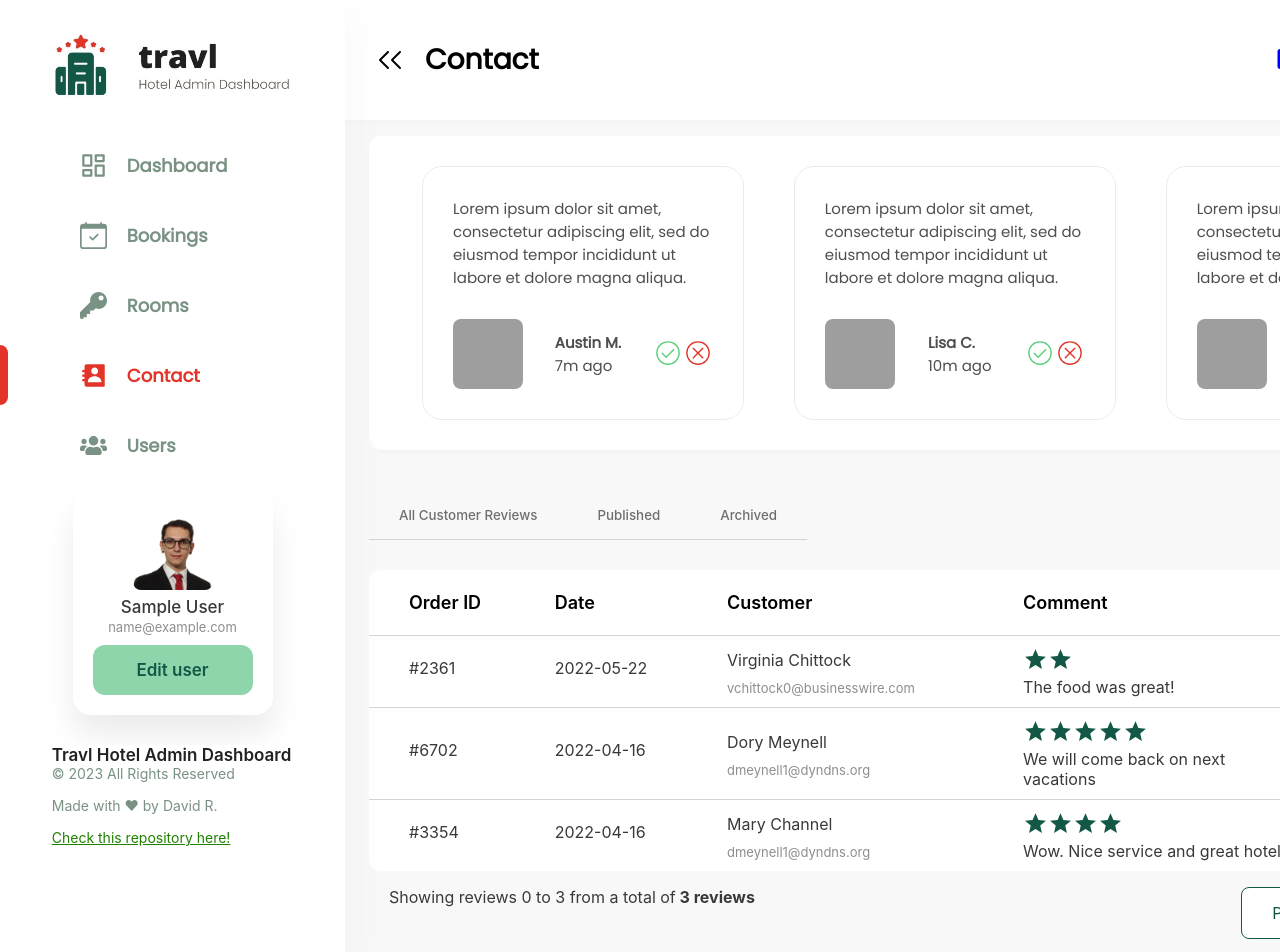
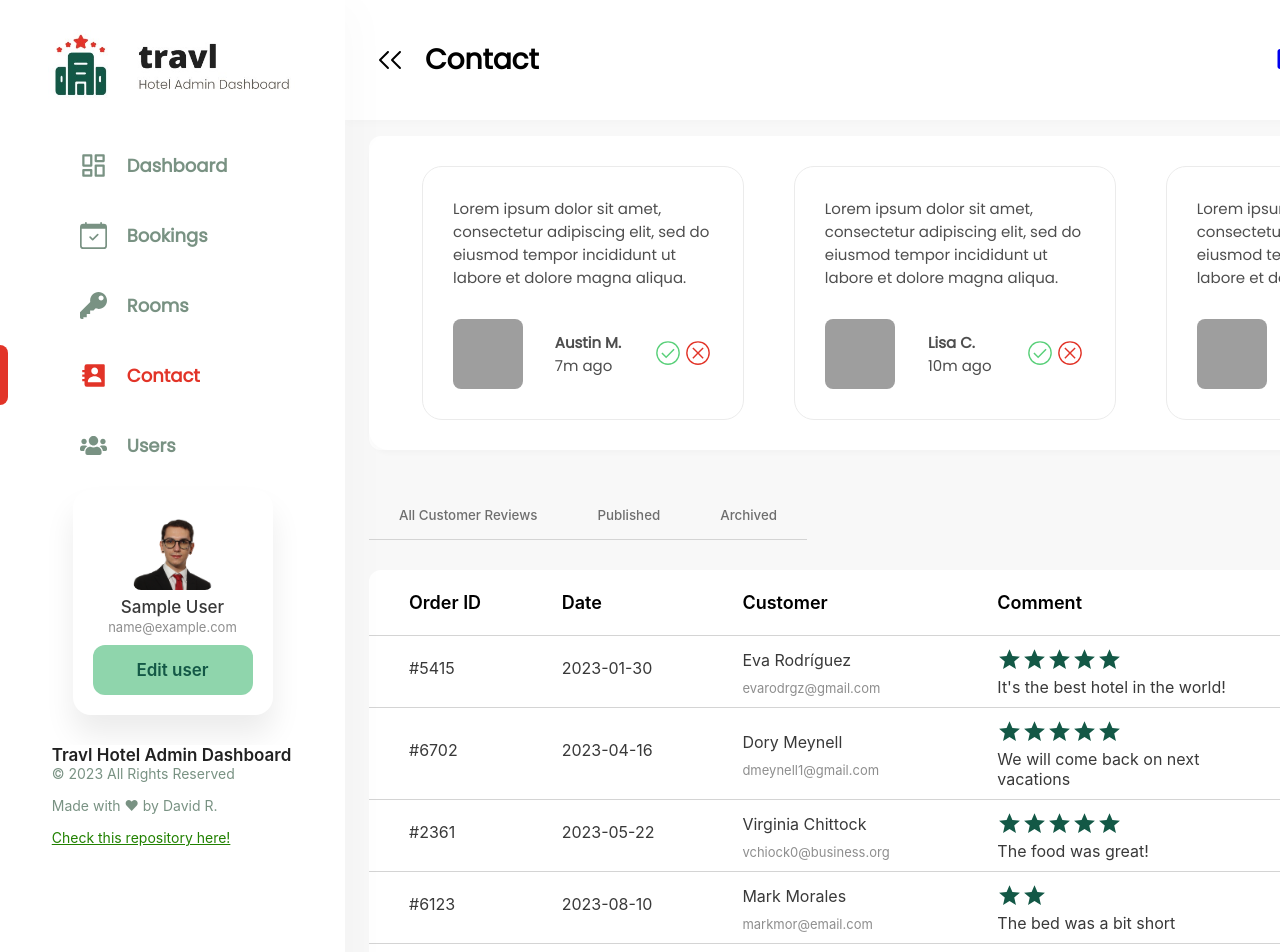
Before and after one commit to Davidrami12/miranda-dashboard, a React (Create React App) app: page /contact in a window 1280 px wide. Shown: the top 952 px of the page. Built offline with nearby package versions, Linux system fonts and the light colour scheme; no server answers; sample sign-in values are in the browser's storage; grey boxes are pictures that could not be loaded.

Commit message:
Fixed order data on contact page

```diff
--- a/src/components/reviews/ReviewRowStyled.tsx
+++ b/src/components/reviews/ReviewRowStyled.tsx
@@ -64,16 +64,15 @@ const DataContainer = styled.td`
 `;
 
 const DataContainerButton = styled.td`
-  vertical-align: top;
+  vertical-align: middle;
   padding-right: 30px;
 
   button {
     background-color: transparent;
     border: none;
-    margin: 1.5rem 2rem 0 4rem;
+    margin: 0rem 2rem 0 4rem;
     width: 24px;
     height: 24px;
-    cursor: pointer;
     padding: 0;
     font-family: var(--font-poppins);
     font-size: 1.6rem;
--- a/src/data/reviews.json
+++ b/src/data/reviews.json
@@ -1,26 +1,26 @@
 [
   {
     "id": 2361,
-    "date": "2022-05-22",
+    "date": "2023-05-22",
     "user": {
       "name": "Virginia Chittock",
-      "email": "vchittock0@businesswire.com",
-      "phone": "975-135-6128"
+      "email": "vchiock0@business.org",
+      "phone": "975-135-628"
     },
     "message": {
       "subject": "Lorem ipsum",
       "body": "The food was great!"
     },
-    "stars": 2,
+    "stars": 5,
     "archived": true
   },
   {
     "id": 6702,
-    "date": "2022-04-16",
+    "date": "2023-04-16",
     "user": {
       "name": "Dory Meynell",
-      "email": "dmeynell1@dyndns.org",
-      "phone": "846-672-0258"
+      "email": "dmeynell1@gmail.com",
+      "phone": "846-672-028"
     },
     "message": {
       "subject": "Lorem ipsum",
@@ -31,11 +31,11 @@
   },
   {
     "id": 3354,
-    "date": "2022-04-16",
+    "date": "2023-11-16",
     "user": {
-      "name": "Mary Channel",
-      "email": "dmeynell1@dyndns.org",
-      "phone": "846-672-0258"
+      "name": "Mei Channel",
+      "email": "dmeinell1@hotmail.es",
+      "phone": "962-415-332"
     },
     "message": {
       "subject": "Lorem ipsum",
@@ -43,5 +43,35 @@
     },
     "stars": 4,
     "archived": false
+  },
+  {
+    "id": 6123,
+    "date": "2023-08-10",
+    "user": {
+      "name": "Mark Morales",
+      "email": "markmor@email.com",
+      "phone": "913-242-523"
+    },
+    "message": {
+      "subject": "Lorem ipsum",
+      "body": "The bed was a bit short"
+    },
+    "stars": 2,
+    "archived": true
+  },
+  {
+    "id": 5415,
+    "date": "2023-01-30",
+    "user": {
+      "name": "Eva Rodríguez",
+      "email": "evarodrgz@gmail.com",
+      "phone": "934-784-353"
+    },
+    "message": {
+      "subject": "Lorem ipsum",
+      "body": "It's the best hotel in the world!"
+    },
+    "stars": 5,
+    "archived": false
   }
 ]
--- a/src/pages/Contact/Contact.tsx
+++ b/src/pages/Contact/Contact.tsx
@@ -70,26 +70,16 @@ export const Contact = () => {
     switch (activeFilter) {
       case "Date":
         orderedReviews.sort((a: ContactInterface, b: ContactInterface) => {
-          let dateA: string = a.date;
-          let dateB: string = b.date;
-          if (dateB.split("-").join() < dateA.split("-").join()) {
-            return -1;
-          } else {
-            return 1;
-          }
+          let dateA: Date = new Date(a.date);
+          let dateB: Date = new Date(b.date);
+          return dateA.getTime() - dateB.getTime();
         });
         break;
-      case "User":
+      case "Name":
         orderedReviews.sort((a: ContactInterface, b: ContactInterface) => {
-          const nameA: string = a.user.name.toUpperCase().replace(/\s/g, "");
-          const nameB: string = b.user.name.toUpperCase().replace(/\s/g, "");
-          if (nameA < nameB) {
-            return -1;
-          }
-          if (nameA > nameB) {
-            return 1;
-          }
-          return 0;
+          const nameA: string = a.user.name.toUpperCase();
+          const nameB: string = b.user.name.toUpperCase();
+          return nameA.localeCompare(nameB);
         });
         break;
       default:
@@ -138,7 +128,7 @@ export const Contact = () => {
               <DropdownMenu
                 setActiveFilter={setActiveFilter}
                 type="white"
-                options={["Date", "User"]}
+                options={["Date", "Name"]}
               ></DropdownMenu>
             </TableButtons>
           </TableActions>
```
